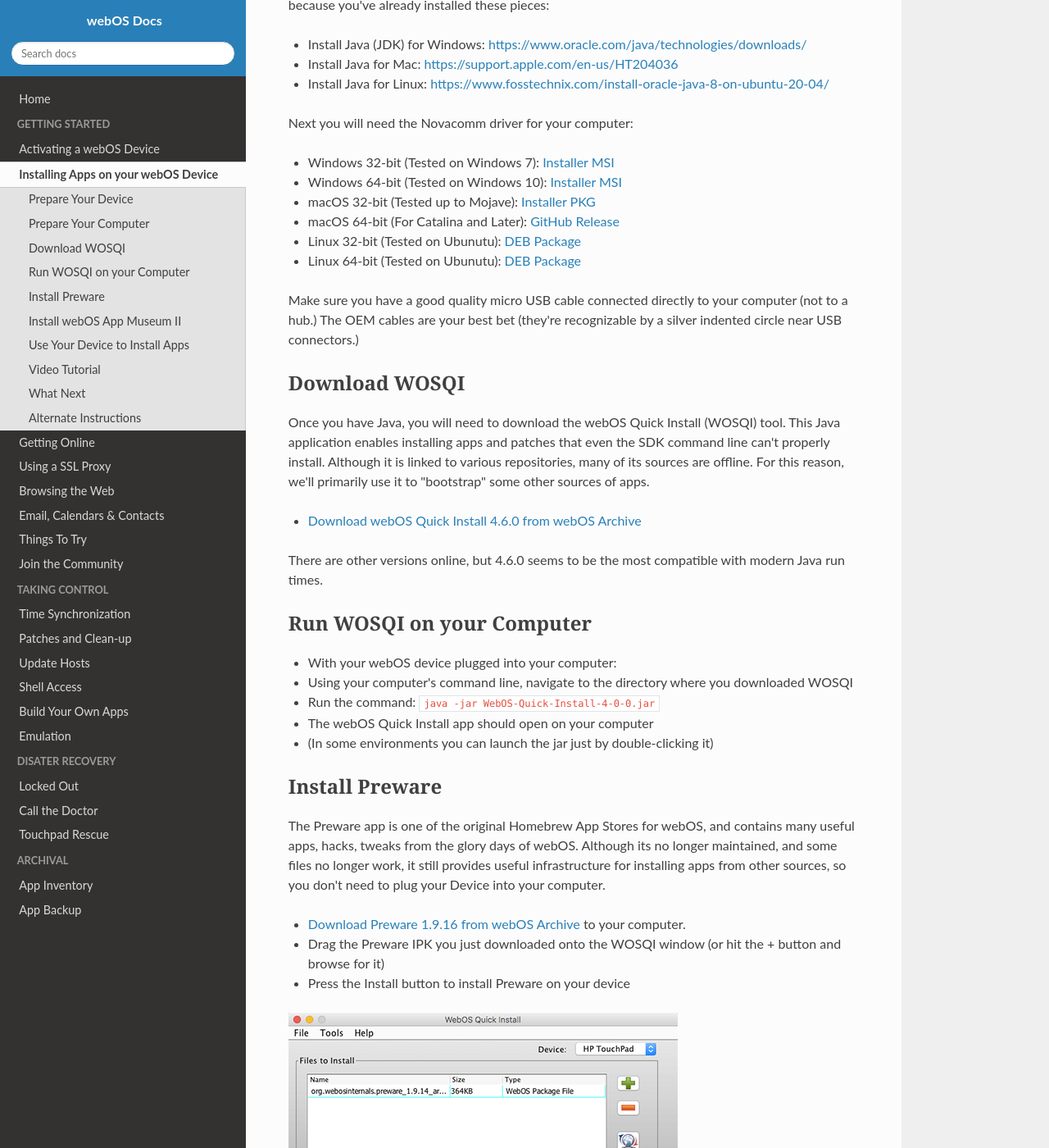
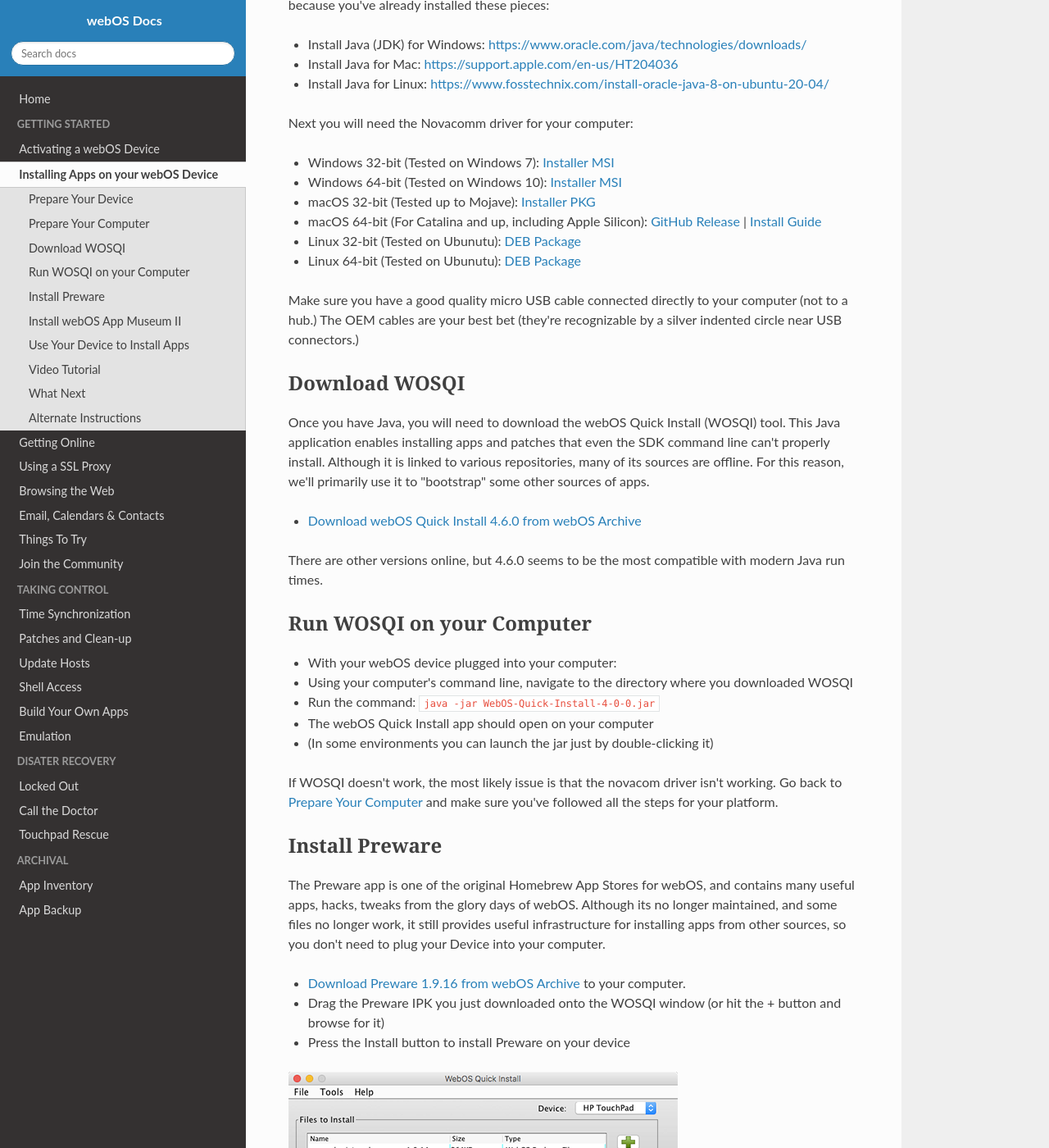
Before and after one commit to webOSArchive/webos-docs, an MkDocs documentation site: the page built from docs/appstores.md, in a window 1280 px wide and 1400 px high, scrolled down 514 px. Shown: the whole window at 82% size. Built offline with MkDocs 1.6.1, drawn with Linux system fonts in a browser that asks for light colours; nearby versions of some CDN libraries; some web fonts are replaced; library files that are not in the unit come from our copies.

Commit message:
add mac install guide

```diff
--- a/docs/appstores.md
+++ b/docs/appstores.md
@@ -19,7 +19,7 @@ Next you will need the Novacomm driver for your computer:
 * Windows 32-bit (Tested on Windows 7): [Installer MSI](http://www.webosarchive.org/activation/drivers/novacom-win-32/)
 * Windows 64-bit (Tested on Windows 10): [Installer MSI](http://www.webosarchive.org/activation/drivers/novacom-win-64/)
 * macOS 32-bit (Tested up to Mojave): [Installer PKG](http://www.webosarchive.org/activation/drivers/novacom-mac/)
-* macOS 64-bit (For Catalina and Later): <a href="https://github.com/incidentist/novacomd/releases/tag/macos64" target="_blank">GitHub Release</a>
+* macOS 64-bit (For Catalina and up, including Apple Silicon): <a href="https://github.com/incidentist/novacomd/releases/tag/macos64" target="_blank">GitHub Release</a> | [Install Guide](macos-install.md)
 * Linux 32-bit (Tested on Ubunutu): [DEB Package](http://www.webosarchive.org/activation/drivers/novacom-linux-32/)
 * Linux 64-bit (Tested on Ubunutu): [DEB Package](http://www.webosarchive.org/activation/drivers/novacom-linux-64/)
 
@@ -40,6 +40,8 @@ There are other versions online, but 4.6.0 seems to be the most compatible with
 * Run the command: `java -jar WebOS-Quick-Install-4-0-0.jar`
 * The webOS Quick Install app should open on your computer
 * (In some environments you can launch the jar just by double-clicking it)
+
+If WOSQI doesn't work, the most likely issue is that the novacom driver isn't working. Go back to [Prepare Your Computer](#prepare-your-computer) and make sure you've followed all the steps for your platform.
 
 ## Install Preware
 
```
Also changed, not shown: docs/activate.md (+2 -0 lines).
